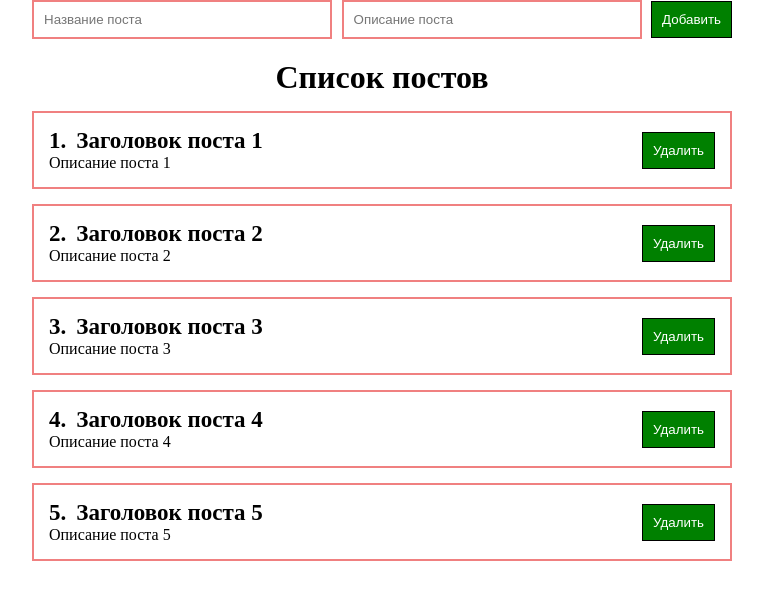
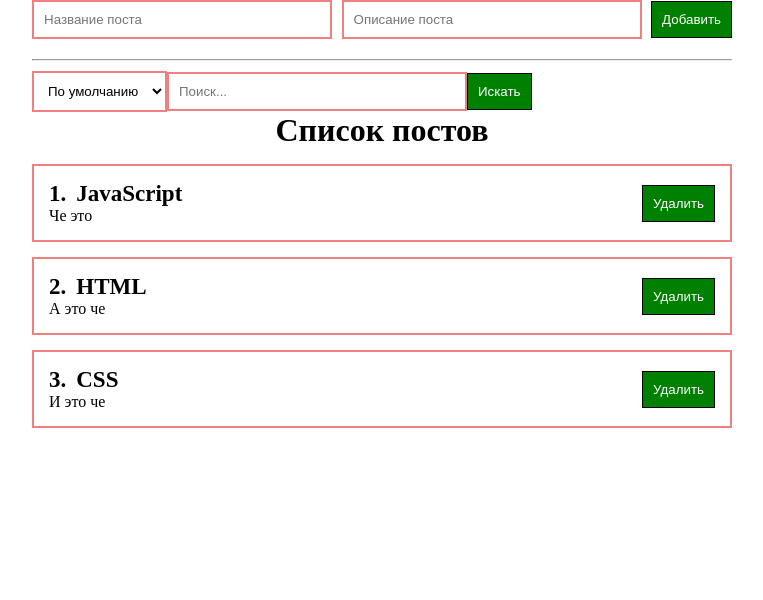
Before and after one commit to TheMarchell0/react-education, a React (Create React App) app: page / in a window 1280 px wide. Shown: the top 600 px of the page, without its empty margins (258-1021 px from the left). Built offline with nearby package versions, Linux system fonts and the light colour scheme.

Commit message:
optimize structure

```diff
--- a/src/App.js
+++ b/src/App.js
@@ -1,57 +1,90 @@
-import React, { useState } from "react";
+import React, { useState, useMemo } from "react";
 import "./styles/style.css";
 import PostList from "./components/PostList";
 import CreateNewPost from "./components/CreateNewPost";
+import CustomSelect from "./components/UI/select/CustomSelect";
+import Search from "./components/Search";
 
 function App() {
-  const [postsContent, setPostContent] = useState([
+  const [postsContent, setPostsContent] = useState([
     {
       id: 1,
-      title: "Заголовок поста 1",
-      description: "Описание поста 1",
+      title: "JavaScript",
+      description: "Че это",
     },
     {
       id: 2,
-      title: "Заголовок поста 2",
-      description: "Описание поста 2",
+      title: "HTML",
+      description: "А это че",
     },
     {
       id: 3,
-      title: "Заголовок поста 3",
-      description: "Описание поста 3",
-    },
-    {
-      id: 4,
-      title: "Заголовок поста 4",
-      description: "Описание поста 4",
-    },
-    {
-      id: 5,
-      title: "Заголовок поста 5",
-      description: "Описание поста 5",
+      title: "CSS",
+      description: "И это че",
     },
   ]); //Допустим, что получаем данные с бэка;
+  const [selectedSort, setSelectedSort] = useState("default");
+  const [searchQuery, setSearchQuery] = useState("");
 
-  function newPostFunc(newPost) {
-    setPostContent([...postsContent, newPost]);
-  }
+  //Определение типа контента (обычного или отсортированного)
+  const sortPostsContent = useMemo(() => {
+    if (selectedSort !== "default") {
+      return [...postsContent].sort((a, b) =>
+        a[selectedSort].localeCompare(b[selectedSort])
+      );
+    }
+    return postsContent;
+  }, [selectedSort, postsContent]);
 
-  function removePostFunc(removePostID) {
+  //Создание поста
+  const newPostFunc = (newPost) => {
+    setPostsContent([...postsContent, newPost]);
+  };
+
+  //Удаление поста
+  const removePostFunc = (removePostID) => {
     const newPostContent = postsContent.filter((item) => {
-      console.log(removePostID, item.id);
       return removePostID !== item.id;
     });
-    setPostContent(newPostContent);
-  }
+    setPostsContent(newPostContent);
+  };
+
+  //Получение и смена стейта типа сортировки из customSelect.jsx (влияет на вывод контента)
+  const sortPosts = (sort) => {
+    setSelectedSort(sort);
+  };
+
+  //Вывод контента
+  const mainContent = () => {
+    switch (postsContent.length) {
+      case 0:
+        return <p className="not-found">Посты не найдены!</p>;
+      default:
+        return (
+          <PostList
+            posts={sortPostsContent}
+            removePostFunc={removePostFunc}
+            head={"Список постов"}
+          />
+        );
+    }
+  };
 
   return (
     <>
       <CreateNewPost newPostFunc={newPostFunc} />
-      <PostList
-        posts={postsContent}
-        removePostFunc={removePostFunc}
-        head={"Список постов"}
+      <hr />
+      <CustomSelect
+        defaultValue="По умолчанию"
+        selectedValue={selectedSort}
+        changeValue={sortPosts}
+        options={[
+          { value: "title", name: "По названию" },
+          { value: "description", name: "По описанию" },
+        ]}
       />
+      <Search searchValue={searchQuery} searchFunction={setSearchQuery} />
+      {mainContent()}
     </>
   );
 }
--- /dev/null
+++ b/src/components/Search.jsx
@@ -0,0 +1,17 @@
+import React from "react";
+import CustomInput from "./UI/input/CustomInput";
+import CustomButton from "./UI/button/CustomButton";
+function SearchBlock({ searchValue, searchFunction }) {
+  return (
+    <>
+      <CustomInput
+        placeholder="Поиск..."
+        value={searchValue}
+        onChange={(e) => searchFunction(e.target.value)}
+      />
+      <CustomButton>Искать</CustomButton>
+    </>
+  );
+}
+
+export default SearchBlock;
--- /dev/null
+++ b/src/components/UI/select/CustomSelect.jsx
@@ -0,0 +1,22 @@
+import React from "react";
+import classes from "./CustomSelect.module.css";
+
+function CustomSelect({ options, defaultValue, selectedValue, changeValue }) {
+  return (
+    <select
+      name="select"
+      className={classes.customSelect}
+      value={selectedValue}
+      onChange={(e) => changeValue(e.target.value)}
+    >
+      <option value="default">{defaultValue}</option>
+      {options.map((option) => (
+        <option value={option.value} key={option.value}>
+          {option.name}
+        </option>
+      ))}
+    </select>
+  );
+}
+
+export default CustomSelect;
--- /dev/null
+++ b/src/components/UI/select/CustomSelect.module.css
@@ -0,0 +1,11 @@
+.customSelect {
+  outline: none;
+  background: white;
+  padding: 10px;
+  border: 2px solid lightcoral;
+  margin-top: 10px;
+}
+
+/* .custom-select option:first-child {
+  display: none;
+} */
--- a/src/styles/style.css
+++ b/src/styles/style.css
@@ -54,3 +54,10 @@ form {
 .posts__item:last-child {
   margin-bottom: 0;
 }
+
+.not-found {
+  font-size: 32px;
+  font-weight: bold;
+  text-align: center;
+  padding-top: 20px;
+}
```
